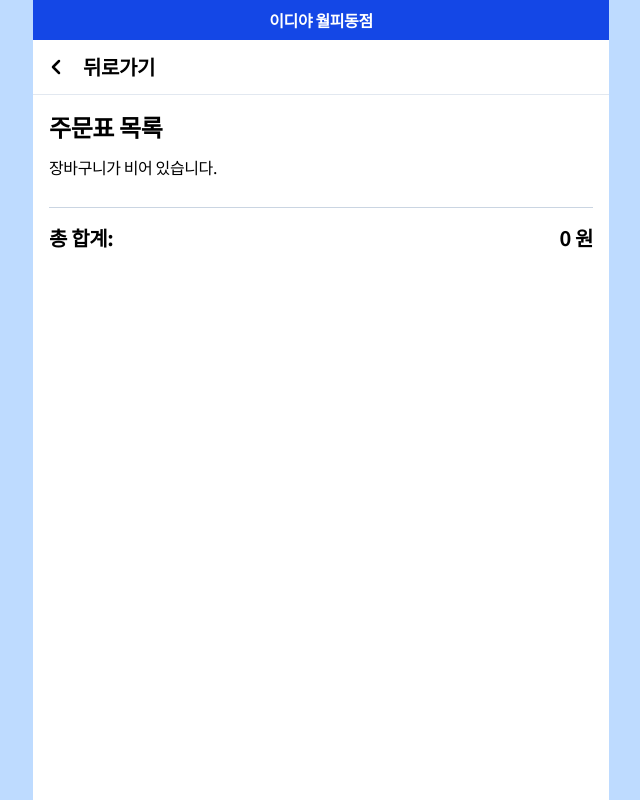
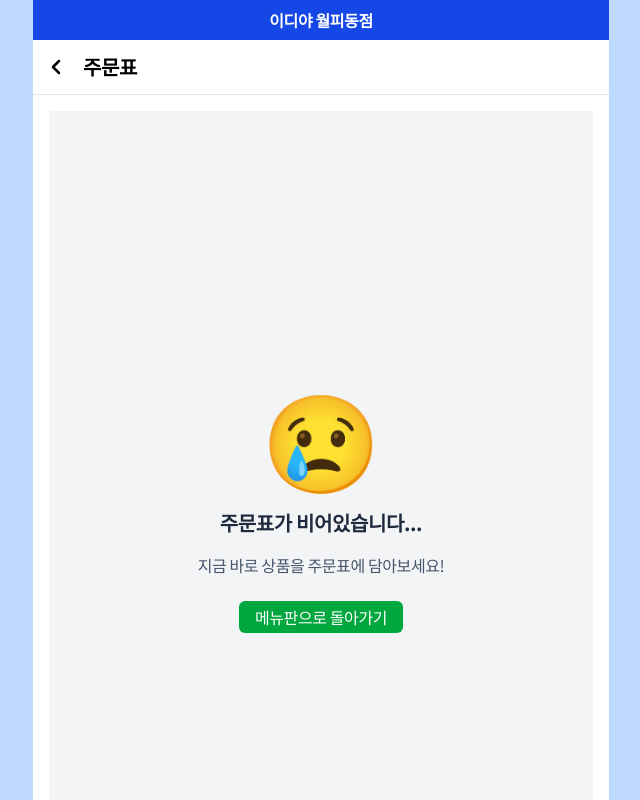
Before and after one commit to branwaySrc/EdiyaSrc, a Next.js app: page /cart in a window 1280 px wide. Shown: the top 800 px of the page, without its empty margins (319-959 px from the left). Built offline with nearby package versions, Linux system fonts and the light colour scheme.

Commit message:
cart updated

```diff
--- a/app/(screens)/cart/page.tsx
+++ b/app/(screens)/cart/page.tsx
@@ -1,37 +1,68 @@
+// app/cart/page.tsx (수정된 코드)
 "use client";
+
 import { useCart } from "@/app/_util/cartContext";
 import NavHeader from "@/app/_components/tiles/NavHeader";
+import Link from "next/link";
 
 export default function CartPage() {
-	const { cart } = useCart();
-
-	const total = cart.reduce((sum, item) => sum + item.productPrice, 0);
+	const { cart, removeItem, updateQuantity } = useCart();
+	const total = cart.reduce((sum, item) => sum + item.productPrice * item.quantity, 0);
 
 	return (
 		<>
-			<NavHeader title="뒤로가기" />
+			<NavHeader title="주문표" />
 			<main className="p-4">
-				<h1 className="text-2xl font-bold mb-4">주문표 목록</h1>
-				{cart.length === 0 ? (
-					<p>장바구니가 비어 있습니다.</p>
+				{cart.length > 0 ? (
+					<>
+						<ul className="flex flex-col gap-6">
+							{cart.map(item => (
+								// key값에 isIce를 포함하여 고유성을 보장합니다.
+								<li key={`${item.slug}-${item.isIce}`} className="flex justify-between items-center border-b border-slate-300 pb-2">
+									<div className="flex flex-col gap-1">
+										<span className="font-semibold">
+											{item.isIce ? "Ice / " : "Hot / "}
+											{item.productName}
+										</span>
+										<span className="text-sm text-slate-600">
+											{item.productPrice.toLocaleString()} 원 x {item.quantity} = {(item.productPrice * item.quantity).toLocaleString()} 원
+										</span>
+									</div>
+									<div className="flex items-center gap-2">
+										<button
+											onClick={() => updateQuantity(item.slug, item.isIce, item.quantity - 1)}
+											className="border py-2 px-3 rounded font-bold"
+											disabled={item.quantity <= 1}
+										>
+											-
+										</button>
+										<span className="w-6 text-center font-bold text-lg">{item.quantity}</span>
+										<button onClick={() => updateQuantity(item.slug, item.isIce, item.quantity + 1)} className="border py-2 px-3 rounded font-bold">
+											+
+										</button>
+										{/* ✨ removeItem에 item.isIce 전달 */}
+										<button onClick={() => removeItem(item.slug, item.isIce)} className=" py-2 px-3 bg-red-600 rounded ml-4">
+											<span className="text-white font-bold text-sm">삭제하기</span>
+										</button>
+									</div>
+								</li>
+							))}
+						</ul>
+						<section className="mt-4 flex justify-between items-center font-bold text-lg">
+							<span>총 합계</span>
+							<span>{total.toLocaleString()} 원</span>
+						</section>
+					</>
 				) : (
-					<ul className="flex flex-col gap-4">
-						{cart.map((item, index) => (
-							<li key={index} className="flex justify-between items-center border-b pb-2">
-								<div className="flex flex-col">
-									<span className="font-semibold">{item.productName}</span>
-									<span className="text-sm text-slate-600">{item.productPrice} 원</span>
-								</div>
-							</li>
-						))}
-					</ul>
+					<div className="flex flex-col items-center justify-center min-h-screen text-center bg-gray-100 px-4">
+						<legend className="text-8xl mb-6">😢</legend>
+						<h1 className="text-xl font-bold text-slate-800">주문표가 비어있습니다...</h1>
+						<p className="mt-4 text-md text-slate-600 leading-6">지금 바로 상품을 주문표에 담아보세요!</p>
+						<Link href="/" className="mt-6 px-4 py-2 text-white bg-green-600 rounded-md hover:bg-green-700 transition-colors duration-200">
+							메뉴판으로 돌아가기
+						</Link>
+					</div>
 				)}
-				<div className="mt-8 pt-4 border-t border-slate-300">
-					<p className="text-xl font-bold flex justify-between">
-						<span>총 합계:</span>
-						<span>{total} 원</span>
-					</p>
-				</div>
 			</main>
 		</>
 	);
--- /dev/null
+++ b/app/(screens)/menu/[slug]/_components/ProductInteraction.tsx
@@ -0,0 +1,55 @@
+// app/_components/tiles/ProductInteraction.tsx
+"use client";
+
+import { useState } from "react";
+import { ProductType } from "@/app/_util/types";
+import OptionSelection from "@/app/_components/tiles/OptionSelection";
+import FloatingBar from "@/app/_components/tiles/FloatingBar";
+
+interface Props {
+	product: ProductType;
+}
+
+export default function ProductInteraction({ product }: Props) {
+	// ✨ 모든 옵션 상태를 ProductInteraction 컴포넌트에서 관리
+	const [selectedOptions, setSelectedOptions] = useState({
+		quantity: 1,
+		isIce: false,
+	});
+
+	// ✨ 수량 변경 핸들러
+	const handleQuantityChange = (change: number) => {
+		setSelectedOptions(prevOptions => ({
+			...prevOptions,
+			quantity: prevOptions.quantity + change,
+		}));
+	};
+
+	// ✨ 온도 변경 핸들러
+	const handleIsIceChange = (value: boolean) => {
+		setSelectedOptions(prevOptions => ({
+			...prevOptions,
+			isIce: value,
+		}));
+	};
+
+	return (
+		<>
+			{/* OptionSelection에 상태와 핸들러를 props로 전달 */}
+			<OptionSelection
+				quantity={selectedOptions.quantity}
+				isIce={selectedOptions.isIce}
+				productPrice={product.productPrice}
+				onQuantityChange={handleQuantityChange}
+				onIsIceChange={handleIsIceChange}
+			/>
+			{/* FloatingBar에 선택된 옵션 상태와 상품 정보 전달 */}
+			<FloatingBar
+				product={{
+					...product,
+					...selectedOptions, // quantity와 isIce 추가
+				}}
+			/>
+		</>
+	);
+}
--- a/app/(screens)/menu/[slug]/page.tsx
+++ b/app/(screens)/menu/[slug]/page.tsx
@@ -3,13 +3,16 @@ import { notFound } from "next/navigation";
 import NavHeader from "@/app/_components/tiles/NavHeader";
 import Image from "next/image";
 import FloatingBar from "@/app/_components/tiles/FloatingBar";
+import { ProductType } from "@/app/_util/types";
+
+import ProductInteraction from "./_components/ProductInteraction";
 
 type PageProps = {
 	params: Promise<{ slug: string }>;
 };
 
 export default async function MenuDetailPage({ params }: PageProps) {
-	const data = defaultItem;
+	const data: ProductType[] = defaultItem;
 	const resolvedParams = await params;
 	const product = data.find(product => product.slug === resolvedParams.slug);
 
@@ -29,7 +32,7 @@ export default async function MenuDetailPage({ params }: PageProps) {
 					<p className="font-semibold text-xl">{product.productPrice} 원</p>
 				</div>
 			</main>
-			<FloatingBar product={product} />
+			<ProductInteraction product={product} />
 		</>
 	);
 }
--- a/app/_components/tiles/FloatingBar.tsx
+++ b/app/_components/tiles/FloatingBar.tsx
@@ -1,9 +1,10 @@
 "use client";
 
-import { useCart, CartItem } from "@/app/_util/cartContext";
+import { useCart } from "@/app/_util/cartContext";
 import Toast from "../items/Toast";
 import { useState } from "react";
 import { useRouter } from "next/navigation";
+import { CartItem } from "@/app/_util/types";
 
 interface Props {
 	product: CartItem;
@@ -34,7 +35,7 @@ export default function FloatingBar(props: Props) {
 			<div className="fixed bottom-0 w-full min-w-sm max-w-xl mx-auto border-t border-slate-300 bg-white">
 				<section className="p-2 flex justify-between gap-2">
 					<button onClick={handleAddToCart} className="block items-center justify-center p-4 w-full border-2 border-blue-600 rounded-lg bg-blue-600">
-						<span className="text-white font-bold">장바구니 담기</span>
+						<span className="text-white font-bold">주문표에 담기</span>
 					</button>
 					<button
 						onClick={handleOrderClick}
--- /dev/null
+++ b/app/_components/tiles/OptionSelection.tsx
@@ -0,0 +1,58 @@
+// app/_components/tiles/OptionSelection.tsx
+"use client";
+
+interface Props {
+	quantity: number;
+	isIce: boolean;
+	productPrice: number;
+	onQuantityChange: (change: number) => void;
+	onIsIceChange: (value: boolean) => void;
+}
+
+export default function OptionSelection(props: Props) {
+	const totalCost = props.quantity * props.productPrice;
+
+	return (
+		<div className='px-4'>
+			<section className="border p-2 rounded-lg border-slate-300 my-3">
+				<div className="px-1 flex items-center justify-between ">
+					<div>
+						<span className="font-bold text-slate-600">주문 수량</span>
+					</div>
+					<div className="flex items-center gap-2">
+						<button onClick={() => props.onQuantityChange(-1)} className="border py-2 px-3 rounded font-bold" disabled={props.quantity <= 1}>
+							-
+						</button>
+						<span className="w-6 text-center font-bold text-lg">{props.quantity}</span>
+						<button onClick={() => props.onQuantityChange(1)} className="border py-2 px-3 rounded font-bold">
+							+
+						</button>
+					</div>
+				</div>
+			</section>
+			<section className="mt-4">
+				<div className="flex gap-2 p-2 rounded-lg bg-slate-200">
+					<button
+						onClick={() => props.onIsIceChange(false)}
+						className={`px-4 py-3 rounded-lg block w-full ${!props.isIce ? "bg-red-500 text-white" : "bg-slate-400 text-white"}`}
+					>
+						HOT
+					</button>
+					<button
+						onClick={() => props.onIsIceChange(true)}
+						className={`px-4 py-3 rounded-lg block w-full ${props.isIce ? "bg-blue-500 text-white" : "bg-slate-400 text-white"}`}
+					>
+						<span>ICE</span>
+					</button>
+				</div>
+			</section>
+			<section className="flex justify-between mt-5">
+				<div className="font-bold text-slate-700">예상 비용</div>
+				<div className="font-bold text-slate-700">
+					{totalCost.toLocaleString()}
+					<span className="ml-1">원</span>
+				</div>
+			</section>
+		</div>
+	);
+}
--- a/app/_util/cartContext.tsx
+++ b/app/_util/cartContext.tsx
@@ -1,23 +1,19 @@
 "use client";
 
 import { createContext, useContext, useState, useEffect, ReactNode } from "react";
-
-export interface CartItem {
-	slug: string;
-	productName: string;
-	productPrice: number;
-}
+import { CartItem, AddToCartItem } from "./types";
 
 interface CartContextType {
 	cart: CartItem[];
-	addToCart: (item: CartItem) => void;
+	addToCart: (item: AddToCartItem) => void;
+	removeItem: (slug: string, isIce: boolean) => void;
+	updateQuantity: (slug: string, isIce: boolean, quantity: number) => void;
+}
+interface CartProviderProps {
+	children: ReactNode;
 }
 
 const CartContext = createContext<CartContextType | undefined>(undefined);
-
-interface CartProviderProps {
-	children: ReactNode;
-}
 
 export function CartProvider({ children }: CartProviderProps) {
 	const [cart, setCart] = useState<CartItem[]>([]);
@@ -33,11 +29,34 @@ export function CartProvider({ children }: CartProviderProps) {
 		localStorage.setItem("cart", JSON.stringify(cart));
 	}, [cart]);
 
-	const addToCart = (item: CartItem) => {
-		setCart(prevCart => [...prevCart, item]);
+	// ✨ 수정된 addToCart 함수
+	const addToCart = (item: AddToCartItem) => {
+		setCart(prevCart => {
+			// slug와 isIce가 모두 일치하는 기존 상품을 찾는다.
+			const existingItem = prevCart.find(cartItem => cartItem.slug === item.slug && cartItem.isIce === item.isIce);
+			if (existingItem) {
+				return prevCart.map(cartItem =>
+					cartItem.slug === item.slug && cartItem.isIce === item.isIce ? { ...cartItem, quantity: cartItem.quantity + item.quantity } : cartItem
+				);
+			}
+			return [...prevCart, { ...item, quantity: item.quantity }];
+		});
+	};
+	// ✨ removeItem 함수 수정
+	const removeItem = (slug: string, isIce: boolean) => {
+		setCart(prevCart => prevCart.filter(item => !(item.slug === slug && item.isIce === isIce)));
 	};
 
-	return <CartContext.Provider value={{ cart, addToCart }}>{children}</CartContext.Provider>;
+	// ✨ updateQuantity 함수 수정
+	const updateQuantity = (slug: string, isIce: boolean, quantity: number) => {
+		if (quantity <= 0) {
+			removeItem(slug, isIce); // 수정된 removeItem 호출
+			return;
+		}
+		setCart(prevCart => prevCart.map(item => (item.slug === slug && item.isIce === isIce ? { ...item, quantity } : item)));
+	};
+
+	return <CartContext.Provider value={{ cart, addToCart, removeItem, updateQuantity }}>{children}</CartContext.Provider>;
 }
 
 export function useCart() {
--- /dev/null
+++ b/app/_util/types.ts
@@ -0,0 +1,23 @@
+// app/_util/types.ts (수정된 코드)
+
+export interface ProductType {
+	slug: string;
+	productName: string;
+	productType: string[];
+	productDescription: string;
+	productPrice: number;
+	productImage: string;
+}
+
+// ✨ 장바구니에 담을 때 사용되는 객체 타입
+// product 정보, 수량, 온도가 모두 포함됩니다.
+export interface AddToCartItem extends ProductType {
+	isIce: boolean;
+	quantity: number; // 🔥 quantity 속성 추가
+}
+
+// 장바구니에 담긴 상품 타입 (CartState에서 사용)
+export interface CartItem extends ProductType {
+	isIce: boolean;
+	quantity: number;
+}
```
